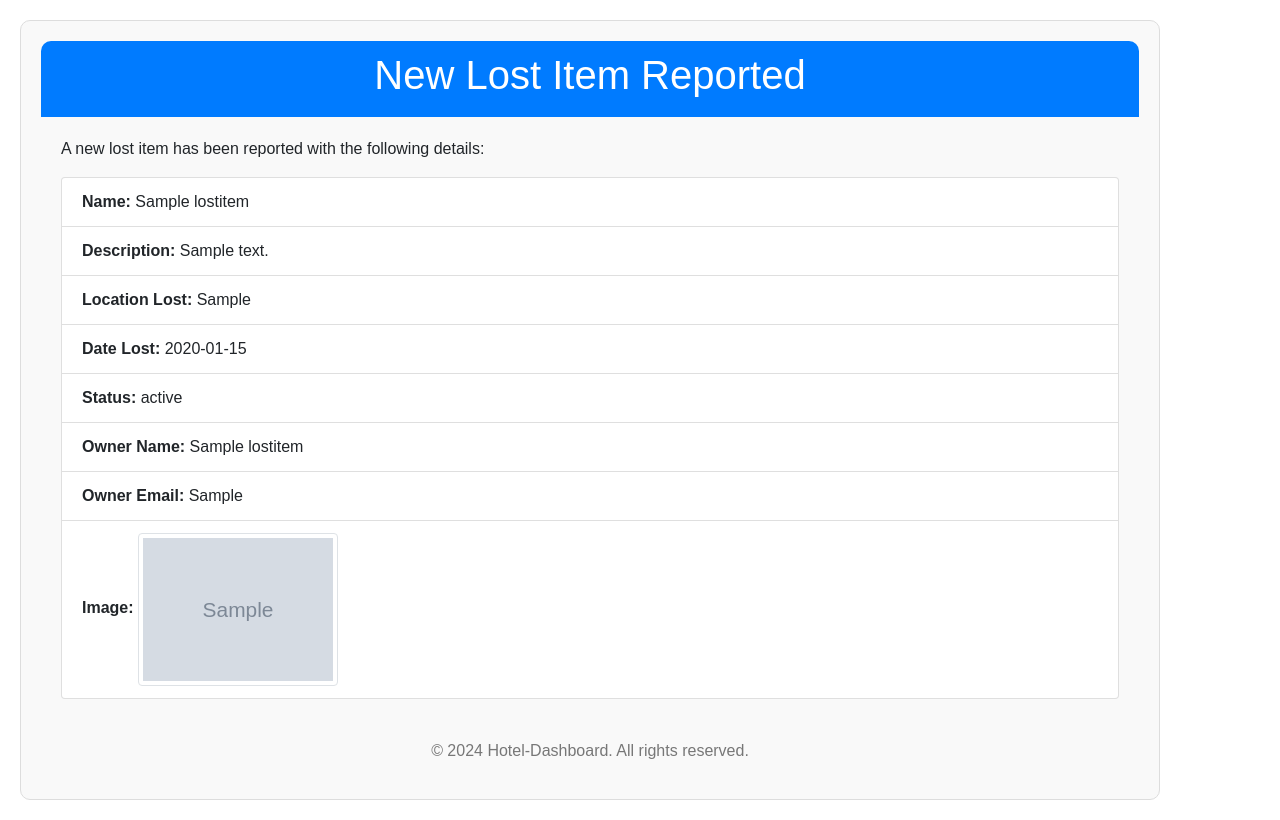
After one commit to Abudi7/Hotel-Dashboard-live-server, a Symfony app: template templates/email/lostitem_notification.html.twig in a window 1280 px wide. The commit adds this page. Run offline with Twig, Linux system fonts and the light colour scheme; the template is opened without the code that fills it: most values are stand-ins (such as "Sample title", 1, 10 or a date in 2020); grey boxes marked "Sample" are stand-in pictures; some libraries are stand-ins or nearby versions.

Commit message:
modify the lost and found item mail.

```diff
--- /dev/null
+++ b/templates/email/lostitem_notification.html.twig
@@ -0,0 +1,65 @@
+<!DOCTYPE html>
+<html>
+<head>
+    <meta charset="UTF-8">
+    <title>New Lost Item Reported</title>
+    <link rel="stylesheet" href="https://stackpath.bootstrapcdn.com/bootstrap/4.5.2/css/bootstrap.min.css">
+    <style>
+        body {
+            font-family: Arial, sans-serif;
+        }
+        .container {
+            margin: 20px;
+            padding: 20px;
+            border: 1px solid #ddd;
+            border-radius: 10px;
+            background-color: #f9f9f9;
+        }
+        .header {
+            background-color: #007bff;
+            color: white;
+            padding: 10px;
+            border-radius: 10px 10px 0 0;
+            text-align: center;
+        }
+        .content {
+            padding: 20px;
+        }
+        .footer {
+            text-align: center;
+            margin-top: 20px;
+            color: #777;
+        }
+    </style>
+</head>
+<body>
+    <div class="container">
+        <div class="header">
+            <h1>New Lost Item Reported</h1>
+        </div>
+        <div class="content">
+            <p>A new lost item has been reported with the following details:</p>
+            <ul class="list-group">
+                <li class="list-group-item"><strong>Name:</strong> {{ lostitem.name }}</li>
+                <li class="list-group-item"><strong>Description:</strong> {{ lostitem.description }}</li>
+                <li class="list-group-item"><strong>Location Lost:</strong> {{ lostitem.locationFound }}</li>
+                <li class="list-group-item"><strong>Date Lost:</strong> {{ lostitem.dateFound|date('Y-m-d') }}</li>
+                <li class="list-group-item"><strong>Status:</strong> {{ lostitem.status }}</li>
+                <li class="list-group-item"><strong>Owner Name:</strong> {{ lostitem.ownerName }}</li>
+                <li class="list-group-item"><strong>Owner Email:</strong> {{ lostitem.ownerContact }}</li>
+                {% if lostitem.img %}
+                    <li class="list-group-item">
+                        <strong>Image:</strong>
+                        <a href="{{ asset('img/lost-Founds/' ~ lostitem.img) }}" target="_blank">
+                            <img src="{{ asset('img/lost-Founds/' ~ lostitem.img) }}" class="img-thumbnail" style="max-width: 200px;">
+                        </a>
+                    </li>
+                {% endif %}
+            </ul>
+        </div>
+        <div class="footer">
+            <p>© {{ "now"|date("Y") }} Hotel-Dashboard. All rights reserved.</p>
+        </div>
+    </div>
+</body>
+</html>
```
Also changed, not shown: src/Controller/LostitemController.php (+31 -1 lines), src/Form/LostitemType.php (+24 -24 lines), src/Repository/UserRepository.php (+14 -0 lines), public/img/lost-Founds/Screenshot-6-6673eb8acb1bf.png (added), public/img/lost-Founds/Screenshot-6-6673ec0b525eb.png (added), public/img/lost-Founds/Screenshot-6-6673ed827e344.png (added), public/img/lost-Founds/Screenshot-6-6673ed8d78794.png (added), public/img/lost-Founds/Screenshot-8-6673ea2b7131b.png (added), public/img/lost-Founds/Screenshot-8-6673ea6e9a1d8.png (added), public/img/lost-Founds/Screenshot-8-6673ead979882.png (added), public/img/lost-Founds/Screenshot-8-6673eb154fe4a.png (added), 1 other file.
